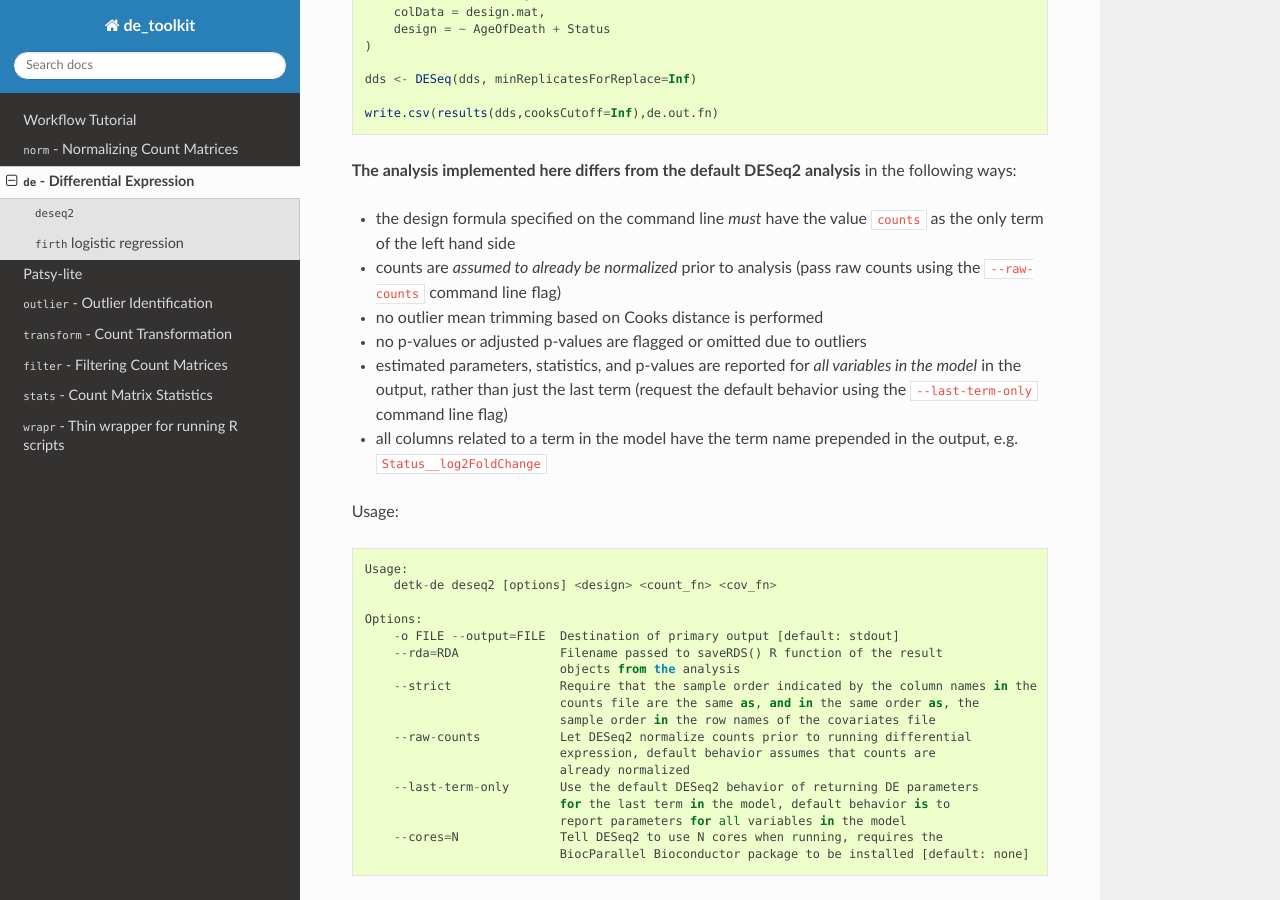
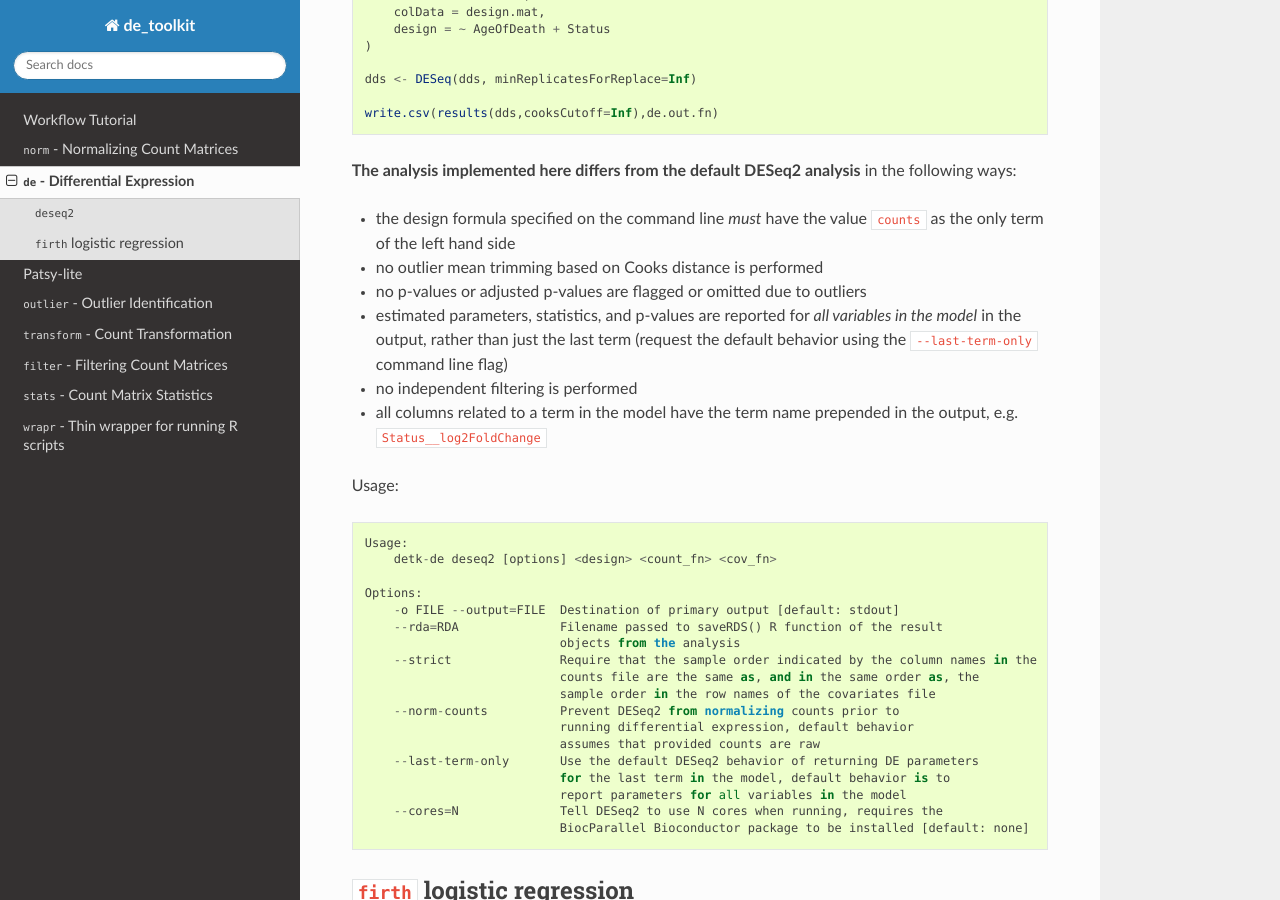
Before and after one commit to BU-Neuromics/de_toolkit, a Sphinx documentation site: the page built from docs/de.rst, in a window 1280 px wide and 900 px high, scrolled down 647 px. Built offline with Sphinx 7.4.7 and the Read the Docs theme 2.0.0, drawn with Linux system fonts in a browser that asks for light colours; the version number could not be read and is left out.

Commit message:
addressed #39, changed default deseq2 behavior to assume raw counts

```diff
--- a/docs/de.rst
+++ b/docs/de.rst
@@ -41,14 +41,13 @@ the following ways:
 
 * the design formula specified on the command line *must* have the value
   ``counts`` as the only term of the left hand side
-* counts are *assumed to already be normalized* prior to analysis (pass raw
-  counts using the ``--raw-counts`` command line flag)
 * no outlier mean trimming based on Cooks distance is performed
 * no p-values or adjusted p-values are flagged or omitted due to outliers
 * estimated parameters, statistics, and p-values are reported for
   *all variables in the model* in the output, rather than just the last term
   (request the default behavior using the ``--last-term-only`` command line
   flag)
+* no independent filtering is performed
 * all columns related to a term in the model have the term name prepended
   in the output, e.g. ``Status__log2FoldChange``
 
@@ -64,9 +63,9 @@ Usage::
         --strict               Require that the sample order indicated by the column names in the
                                counts file are the same as, and in the same order as, the
                                sample order in the row names of the covariates file
-        --raw-counts           Let DESeq2 normalize counts prior to running differential
-                               expression, default behavior assumes that counts are
-                               already normalized
+        --norm-counts          Prevent DESeq2 from normalizing counts prior to
+                               running differential expression, default behavior
+                               assumes that provided counts are raw
         --last-term-only       Use the default DESeq2 behavior of returning DE parameters
                                for the last term in the model, default behavior is to
                                report parameters for all variables in the model
```
Also changed, not shown: 2 other files.
